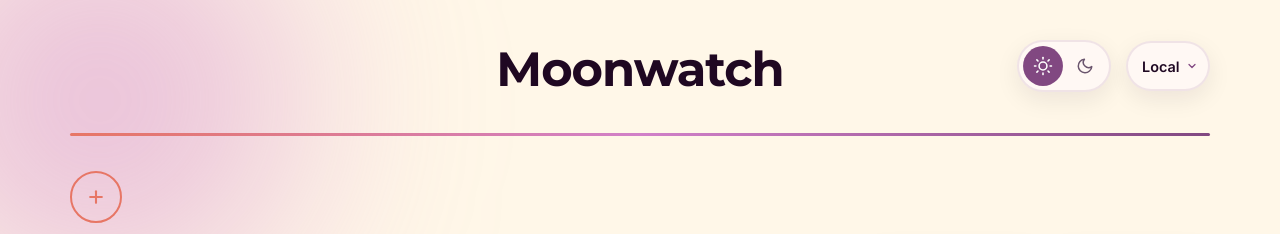
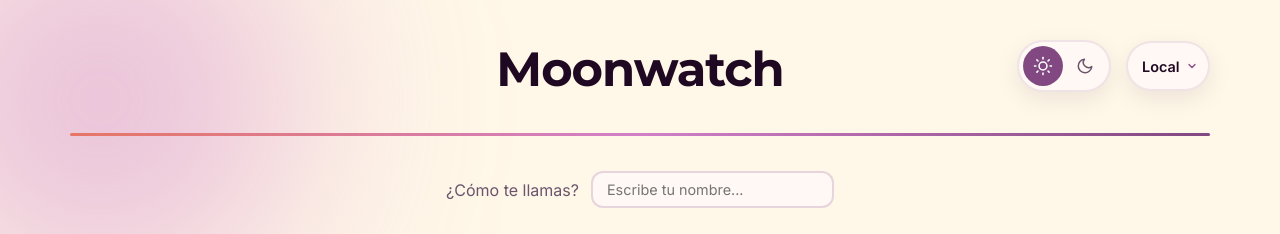
Before and after one commit to anaxmarcela/proyectoWeb2, a React (Vite) app in the folder frontend/: page / in a window 1280 px wide. Shown: the top 234 px of the page. Built offline with nearby package versions, Linux system fonts and the light colour scheme; no server answers.

Commit message:
feat: agregar useSaludo por hora del día

```diff
--- a/frontend/src/App.jsx
+++ b/frontend/src/App.jsx
@@ -1,6 +1,7 @@
 import { useContext, useRef, useState, useMemo, useCallback } from 'react'
 import useAtajoTeclado from './hooks/useAtajoTeclado'
 import useRacha from './hooks/useRacha'
+import useSaludo from './hooks/useSaludo'
 import { StorageContext } from './context/StorageProvider'
 import { ThemeContext } from './context/ThemeProvider'
 import FormularioItem from './components/FormularioItem'
@@ -25,6 +26,7 @@ function App() {
   const { tema, toggleTema } = useContext(ThemeContext)
 
   const { racha, mensaje } = useRacha(items)
+  const { nombre, setNombre, saludo } = useSaludo()
 
   const [mostrarFormulario, setMostrarFormulario] = useState(false)
 
@@ -96,6 +98,29 @@ function App() {
 
       <div className="separator" />
 
+      <div className="saludo-bar">
+        {nombre ? (
+          <p className="saludo-texto">
+            {saludo}, <strong>{nombre}</strong>
+          </p>
+        ) : (
+          <div className="saludo-input-group">
+            <p className="saludo-texto">¿Cómo te llamas?</p>
+            <input
+              className="saludo-input"
+              type="text"
+              placeholder="Escribe tu nombre..."
+              maxLength={30}
+              onKeyDown={e => {
+                if (e.key === 'Enter' && e.target.value.trim()) {
+                  setNombre(e.target.value.trim())
+                }
+              }}
+            />
+          </div>
+        )}
+      </div>
+
       <button className="add-btn" onClick={() => setMostrarFormulario(!mostrarFormulario)}>
         {mostrarFormulario
           ? <svg width="20" height="20" viewBox="0 0 24 24" fill="none" stroke="currentColor" strokeWidth="2.5" strokeLinecap="round">
--- /dev/null
+++ b/frontend/src/hooks/useSaludo.js
@@ -0,0 +1,23 @@
+import { useMemo } from 'react'
+import useLocalStorage from './useLocalStorage'
+
+/**
+ * Hook de perfil de usuario con saludo dinámico.
+ * Persiste el nombre en localStorage y calcula el saludo según la hora del día.
+ *
+ * @returns {{ nombre: string, setNombre: Function, saludo: string }}
+ */
+function useSaludo() {
+  const [nombre, setNombre] = useLocalStorage('nombre-usuario', '')
+
+  const saludo = useMemo(() => {
+    const hora = new Date().getHours()
+    if (hora >= 5 && hora < 12) return 'Buenos días'
+    if (hora >= 12 && hora < 19) return 'Buenas tardes'
+    return 'Buenas noches'
+  }, [])
+
+  return { nombre, setNombre, saludo }
+}
+
+export default useSaludo
--- a/frontend/src/index.css
+++ b/frontend/src/index.css
@@ -229,6 +229,49 @@ select {
   background-repeat: no-repeat;
   background-position: right 10px center;
   cursor: pointer;
+}
+
+/* ========= SALUDO ========= */
+.saludo-bar {
+  margin-bottom: 28px;
+  text-align: center;
+}
+
+.saludo-texto {
+  font-family: 'Inter', sans-serif;
+  font-size: 1rem;
+  color: var(--text-soft);
+  display: inline-flex;
+  align-items: center;
+  gap: 6px;
+}
+
+.saludo-texto strong {
+  color: var(--text);
+}
+
+.saludo-input-group {
+  display: flex;
+  align-items: center;
+  justify-content: center;
+  gap: 12px;
+  flex-wrap: wrap;
+}
+
+.saludo-input {
+  background: var(--card-bg);
+  border: 2px solid var(--input-border);
+  border-radius: 12px;
+  padding: 8px 14px;
+  font-family: 'Inter', sans-serif;
+  font-size: 0.9rem;
+  color: var(--text);
+  outline: none;
+  transition: border-color 0.2s;
+}
+
+.saludo-input:focus {
+  border-color: var(--plum);
 }
 
 /* ========= SEPARATOR ========= */
```
